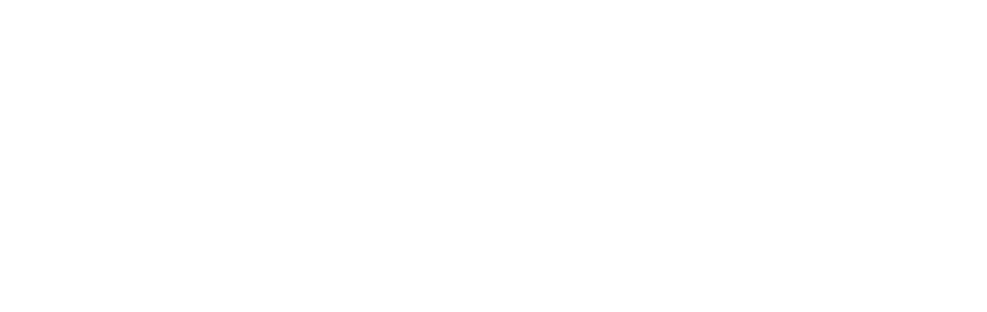
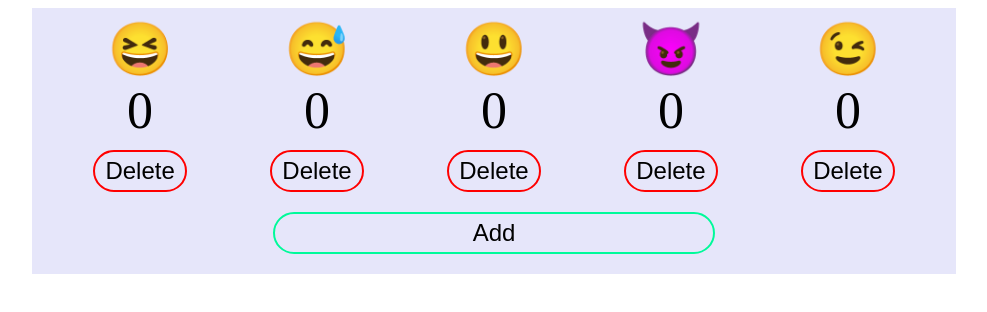
Before and after one commit to Kh1merA/avtomonova-fpro-hw, a plain HTML site: page index.html in a window 1280 px wide. Shown: the whole page, without its empty margins (146-1133 px from the left). Drawn offline with Linux system fonts and the light colour scheme.

Commit message:
complete hw2

```diff
--- a/index.html
+++ b/index.html
@@ -5,9 +5,16 @@
     <meta name="viewport"
           content="width=device-width, user-scalable=no, initial-scale=1.0, maximum-scale=1.0, minimum-scale=1.0">
     <meta http-equiv="X-UA-Compatible" content="ie=edge">
+    <link rel="stylesheet" href="style.css">
     <title>Homework</title>
 </head>
 <body>
-
+<div class="container">
+    <div class="smile-container" id="smile-container"></div>
+    <div class="vote-container" id="vote-container"></div>
+    <div class="button-container" id="button-container"></div>
+    <button class="add-button-container" id="add-button-container">Add</button>
+</div>
+<script src="script.js"></script>
 </body>
 </html>
--- /dev/null
+++ b/script.js
@@ -0,0 +1,102 @@
+//Create smileys data
+const smileys = [
+    {
+        smile: "😆",
+        voteCount: 0,
+    },
+    {
+        smile: "😅",
+        voteCount: 0,
+    },
+    {
+        smile: "😃",
+        voteCount: 0,
+    },
+    {
+        smile: "😈",
+        voteCount: 0,
+    },
+    {
+        smile: "😉",
+        voteCount: 0,
+    }
+];
+
+//Get smile && vote && button containers
+let smileContainer = document.querySelector('#smile-container');
+let voteContainer = document.querySelector('#vote-container');
+let buttonContainer = document.querySelector('#button-container');
+
+//Update vote scores
+function updateVotes() {
+    voteContainer.innerHTML = "";
+
+    smileys.forEach((item) => {
+        let voteElement = document.createElement('div');
+        voteElement.textContent = item.voteCount;
+
+        voteContainer.append(voteElement);
+    })
+}
+
+//Show smileys elements
+function showSmiles() {
+    smileys.forEach((item, index) => {
+        let smileElement = document.createElement('button');
+        smileElement.textContent = item.smile;
+        smileElement.classList.add('smile-button');
+
+        smileElement.addEventListener('click', () => {
+            item.voteCount++;
+            updateVotes();
+        })
+
+        smileContainer.append(smileElement);
+    })
+}
+
+//Show delete buttons
+function showButtons(){
+    smileys.forEach((item, index) => {
+        let button = document.createElement('button');
+        button.classList.add('button-style');
+        button.textContent = 'Delete';
+
+        button.addEventListener('click', () => {
+            smileys.splice(index, 1);
+
+            //Clear all elements
+            smileContainer.innerHTML = '';
+            voteContainer.innerHTML = '';
+            buttonContainer.innerHTML = '';
+
+            //Show them again
+            initialization();
+        })
+
+        buttonContainer.append(button);
+    })
+}
+
+//Initialization
+function initialization(){
+    showSmiles();
+    updateVotes();
+    showButtons();
+}
+
+initialization();
+
+
+//Add button event
+document.querySelector('#add-button-container').addEventListener('click', () => {
+    let newSmile = { smile: "", voteCount: 0};
+    newSmile.smile = prompt('Input new smile', '😈');
+
+    smileys.push(newSmile);
+
+    smileContainer.innerHTML = '';
+    voteContainer.innerHTML = '';
+    buttonContainer.innerHTML = '';
+    initialization();
+})
--- /dev/null
+++ b/style.css
@@ -0,0 +1,98 @@
+.container{
+    margin: 0 auto;
+    padding: 10px 20px;
+
+    max-width: 70%;
+
+    display: flex;
+    flex-direction: column;
+
+    background-color: lavender;
+}
+
+.smile-container{
+    display: flex;
+    justify-content: space-around;
+
+    width: 100%;
+
+    font-size: 52px;
+}
+
+.vote-container{
+    display: flex;
+    justify-content: space-around;
+
+    width: 100%;
+
+    font-size: 52px;
+}
+
+.button-container{
+    display: flex;
+    justify-content: space-around;
+
+    width: 100%;
+
+    margin: 10px 0;
+}
+
+.button-style{
+    background-color: rgba(255, 255, 255, 0);
+    color: black;
+
+    border: 2px solid red;
+    border-radius: 40px;
+
+    padding: 5px 10px;
+
+    text-align: center;
+    text-decoration: none;
+    font-size: 24px;
+
+    transition: .15s ease-in;
+}
+
+.button-style:hover{
+    background-color: red;
+    color: white;
+
+    box-shadow: 0 5px 5px rgba(0, 0, 0, .6);
+
+    transform: translateY(-2px);
+}
+
+.add-button-container{
+    margin: 10px auto;
+    width: 50%;
+
+    background-color: rgba(255, 255, 255, 0);
+    color: black;
+
+    border: 2px solid mediumspringgreen;
+    border-radius: 40px;
+
+    padding: 5px 10px;
+
+    text-align: center;
+    text-decoration: none;
+    font-size: 24px;
+
+    transition: .15s ease-in;
+}
+
+.add-button-container:hover{
+    background-color: mediumspringgreen;
+    color: white;
+
+    box-shadow: 0 5px 5px rgba(0, 0, 0, .6);
+
+    transform: translateY(-2px);
+}
+
+.smile-button{
+    border: none;
+    background-color: rgba(255, 255, 255, 0);
+
+    font-size: 52px;
+}
```
